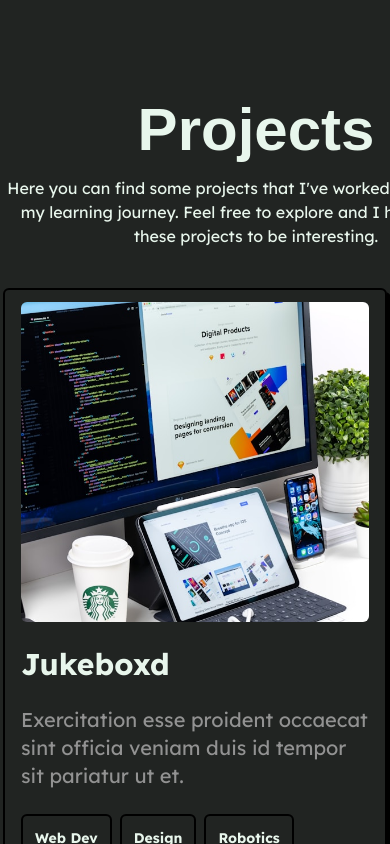
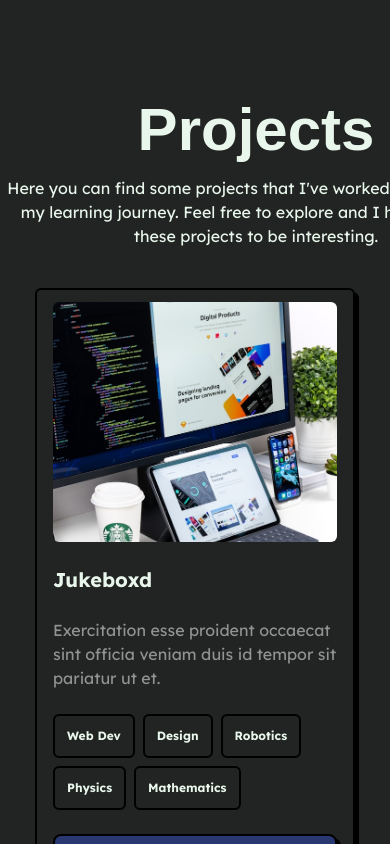
Before and after one commit to adrianuspandu/adrianuspandu.com, a Next.js app: page /projects in a window 390 px wide. Shown: the top 844 px of the page. Built offline with nearby package versions, Linux system fonts and the light colour scheme; no server answers; a web font is replaced by a local one.

Commit message:
adjusted home layout for responsive design

```diff
--- a/src/app/components/ProjectCard.js
+++ b/src/app/components/ProjectCard.js
@@ -10,21 +10,21 @@ export default function ProjectCard({ name }) {
     return (
       <span
         key={tag}
-        className="p-3 border-2 border-black rounded-md text-sm font-bold"
+        className="p-3 border-2 border-black rounded-md text-xs lg:text-sm font-bold"
       >
         {tag}
       </span>
     );
   });
   return (
-    <div className="w-sm flex flex-col gap-6 border-2 border-black rounded-md shadow-[4px_4px_black] py-3 px-4">
+    <div className="w-xs xl:w-sm flex flex-col gap-6 border-2 border-black rounded-md shadow-[4px_4px_black] py-3 px-4">
       <Image
-        className="object-cover w-full h-80 rounded-md"
+        className="object-cover w-full h-[240px] rounded-md"
         src={projectPlaceholder}
         alt={name}
       />
-      <h3 className="font-bold text-3xl">{projectData.title}</h3>
-      <p className="text-xl text-grayText">{projectData.description}</p>
+      <h3 className="font-bold text-xl lg:text-3xl">{projectData.title}</h3>
+      <p className="text-md lg:text-xl text-grayText">{projectData.description}</p>
       <div className="flex flex-row flex-wrap gap-2">{projectTags}</div>
       <BrutalLink href={projectData.href} newTab={false} className="bg-secondary mt-auto">Learn more</BrutalLink>
     </div>
--- a/src/app/page.js
+++ b/src/app/page.js
@@ -9,20 +9,20 @@ export default function Home() {
     <>
       <section
         id="hero"
-        className="flex flex-row justify-center gap-10 mt-20 px-30 items-center min-h-[60vh] mb-40"
+        className="flex flex-col md:flex-col-reverse lg:flex-row justify-center gap-10 mt-10 px-10 lg:px-30 items-center min-h-[80vh] mb-20"
       >
         <div className="max-w-lg">
-          <h1 className="font-display text-5xl/16 font-bold mb-7">
+          <h1 className="font-display text-4xl/12 xl:text-5xl/16 font-bold mb-7">
             Turn off your <span className="text-greenAccent">mind</span>,{" "}
             <span className="text-purpleAccent">relax</span>, and{" "}
             <span className="text-yellowAccent">take a scroll</span> ~
           </h1>
-          <p className="mb-7">
+          <p className="mb-7 md:min-w-md">
             Hi, My name is Pandu! I'm a student at Aachen University of Applied
             Sciences, passionate about <strong>Frontend Web Development</strong>{" "}
             and <strong>UI/UX Design</strong>.
           </p>
-          <div className="flex flex-wrap flex-row justify-start items-center gap-10">
+          <div className="flex flex-wrap flex-row justify-center md:justify-start items-center gap-10">
             <IconBox />
             <BrutalLink href="/projects" newTab={false} className="bg-secondary">
               See projects
@@ -30,16 +30,16 @@ export default function Home() {
           </div>
         </div>
         <Image
-          width={480}
+          className="hidden md:block w-xs lg:w-sm xl:w-md"
           src={HeroImage}
           alt="running stickman, a ring to rule them all, coding symbol, film camera, bass headstock, pen tool, and a star"
         />
       </section>
 
       {/* HIGHLIGHTED PROJECTS */}
-      <section id="highlighted-projects" className="flex flex-col">
+      <section id="highlighted-projects" className="flex flex-col px-8">
         <div className="border-4 border-black bg-yellowAccent rounded-lg inline-block mx-auto mb-8">
-          <h2 className="text-4xl text-background text-center font-display font-bold px-6 py-3">
+          <h2 className="text-2xl lg:text-4xl text-background text-center font-display font-bold px-6 py-3">
             Highlighted Projects
           </h2>
         </div>
```
